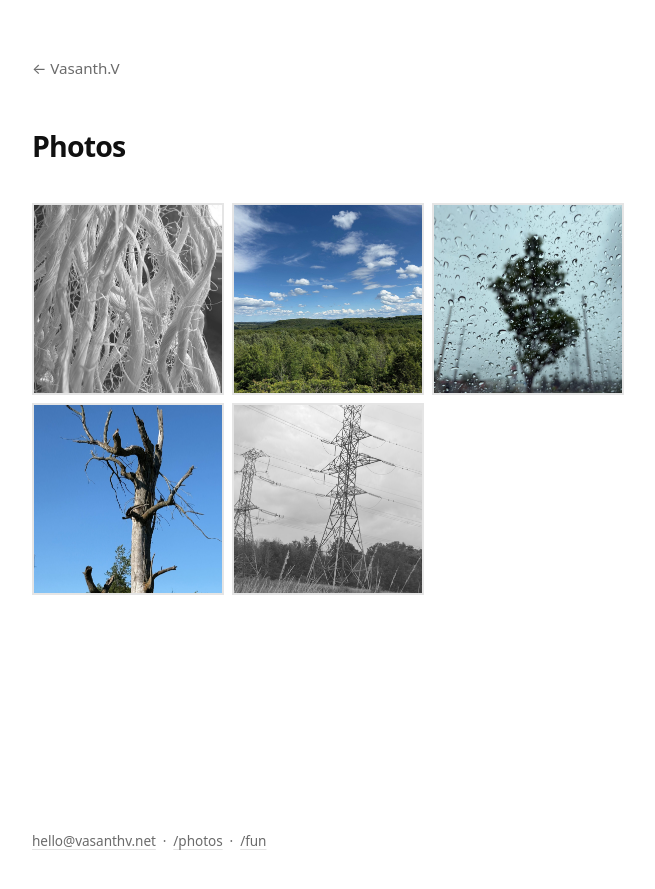
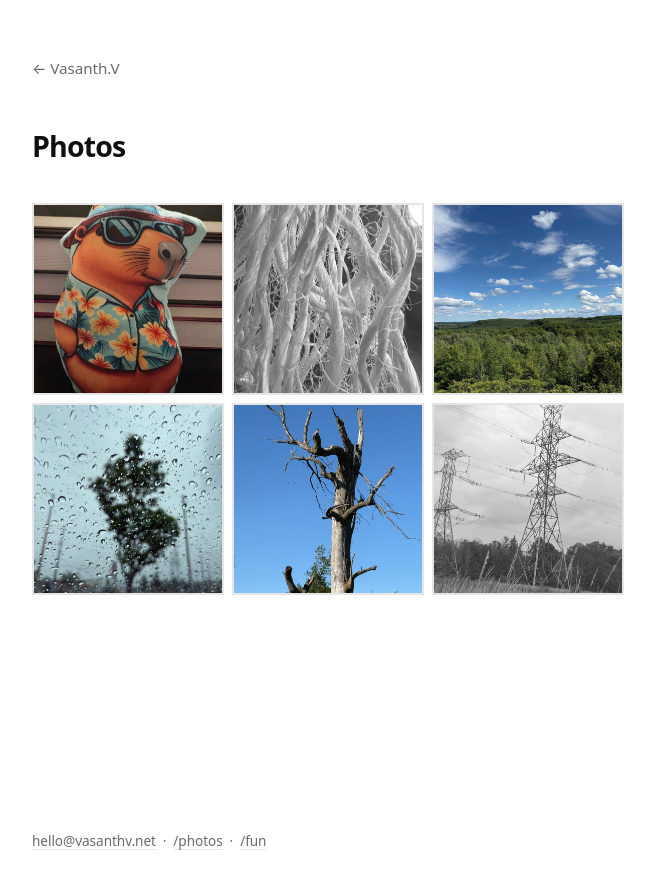
Before and after one commit to vasanthv/vasanthv.github.io, a Jekyll site: the page built from photos.md, in a window 1280 px wide. Shown: the top 889 px of the page, without its empty margins (312-967 px from the left). Built offline with Jekyll 4.4.1, drawn with Linux system fonts in a browser that asks for light colours.

Commit message:
new photo

```diff
--- a/photos.md
+++ b/photos.md
@@ -6,6 +6,8 @@ description: A few photos I've taken.
 styles:
   - /assets/css/photos.css
 photos:
+  - src: /assets/images/IMG_1224.jpeg
+    alt: "stuffie from my daughter"
   - src: /assets/images/IMG_1211.jpeg
     alt: "strings of cat toy"
   - src: /assets/images/IMG_0926.jpeg
```
Also changed, not shown: assets/images/IMG_1224.jpeg (added).
